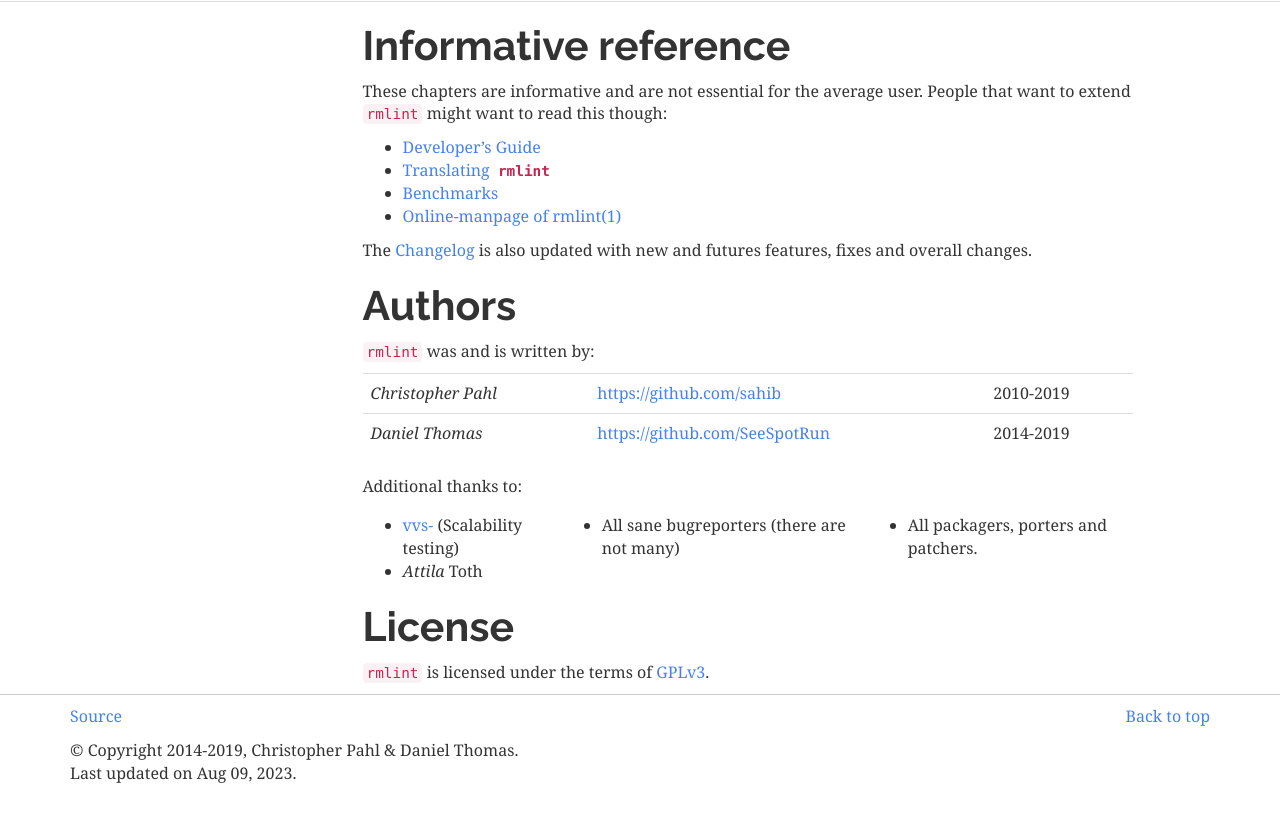
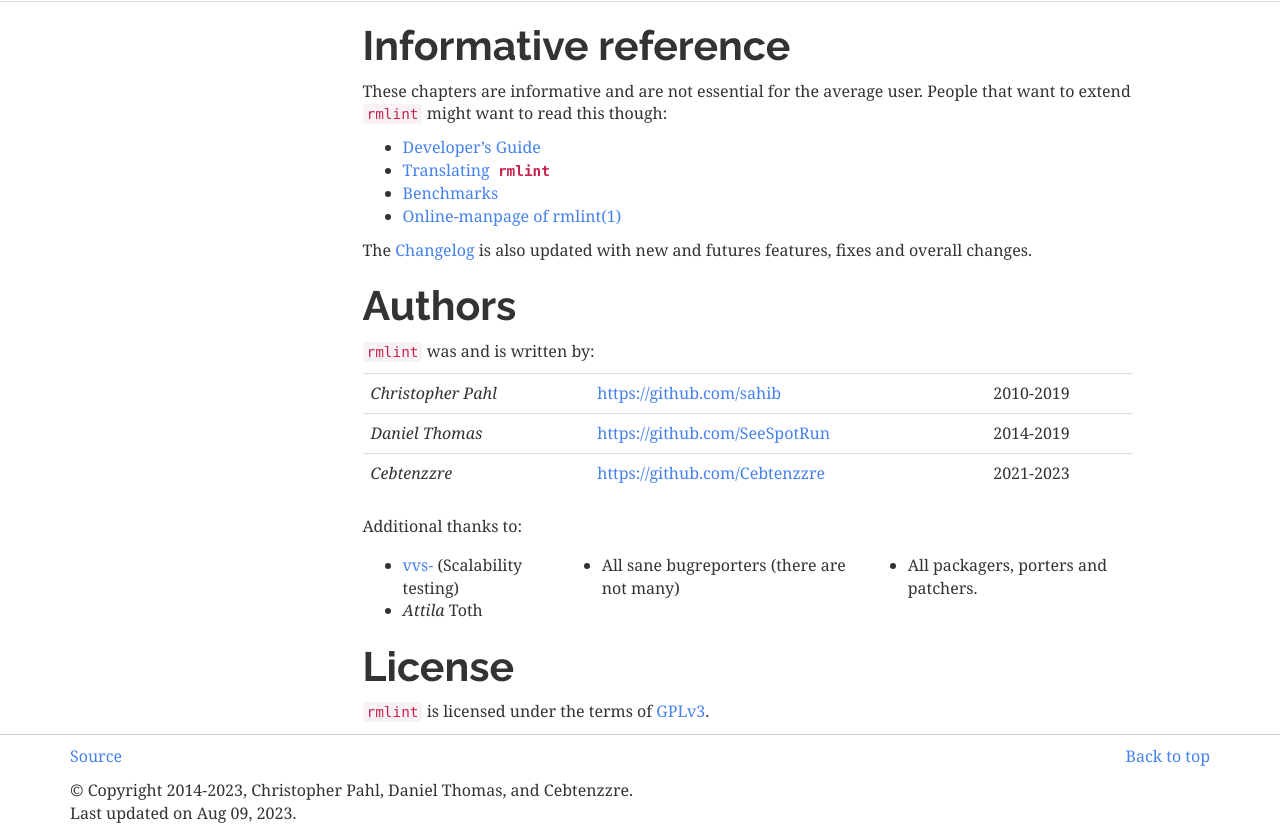
Before and after one commit to sahib/rmlint, a Sphinx documentation site: the page built from docs/index.rst, in a window 1280 px wide and 900 px high, scrolled down 1986 px, cut to the strip 64-900 px from the top of the window. Built offline with Sphinx 7.4.7, drawn with Linux system fonts in a browser that asks for light colours; before the commit the page ends 2846 px from its top, so only the background shows below that.

Commit message:
docs: add myself to the list of developers

```diff
--- a/README.rst
+++ b/README.rst
@@ -100,6 +100,7 @@
 ===================================  ============================= ===========================================
 *Christopher Pahl*                   https://github.com/sahib      2010-2017
 *Daniel Thomas*                      https://github.com/SeeSpotRun 2014-2017
+*Cebtenzzre*                         https://github.com/Cebtenzzre 2021-2023
 ===================================  ============================= ===========================================
 
 There are some other people that helped us of course.
--- a/docs/conf.py
+++ b/docs/conf.py
@@ -66,7 +66,7 @@
 
 # General information about the project.
 project = 'rmlint documentation'
-copyright = '2014-2019, Christopher Pahl & Daniel Thomas'
+copyright = '2014-2023, Christopher Pahl, Daniel Thomas, and Cebtenzzre'
 
 # The version info for the project you're documenting, acts as replacement for
 # |version| and |release|, also used in various other places throughout the
@@ -318,7 +318,7 @@
 # (source start file, name, description, authors, manual section).
 man_pages = [
     ('rmlint.1', 'rmlint', 'find duplicate files and other space waste efficiently',
-     ['Christopher Pahl', 'Daniel Thomas'], 1)
+     ['Christopher Pahl', 'Daniel Thomas', 'Cebtenzzre'], 1)
 ]
 
 # If true, show URL addresses after external links.
--- a/docs/index.rst
+++ b/docs/index.rst
@@ -125,6 +125,7 @@
 ===================================  ============================= ===========================================
 *Christopher Pahl*                   https://github.com/sahib      2010-2019
 *Daniel Thomas*                      https://github.com/SeeSpotRun 2014-2019
+*Cebtenzzre*                         https://github.com/Cebtenzzre 2021-2023
 ===================================  ============================= ===========================================
 
 Additional thanks to:
```
Also changed, not shown: 2 other files.
